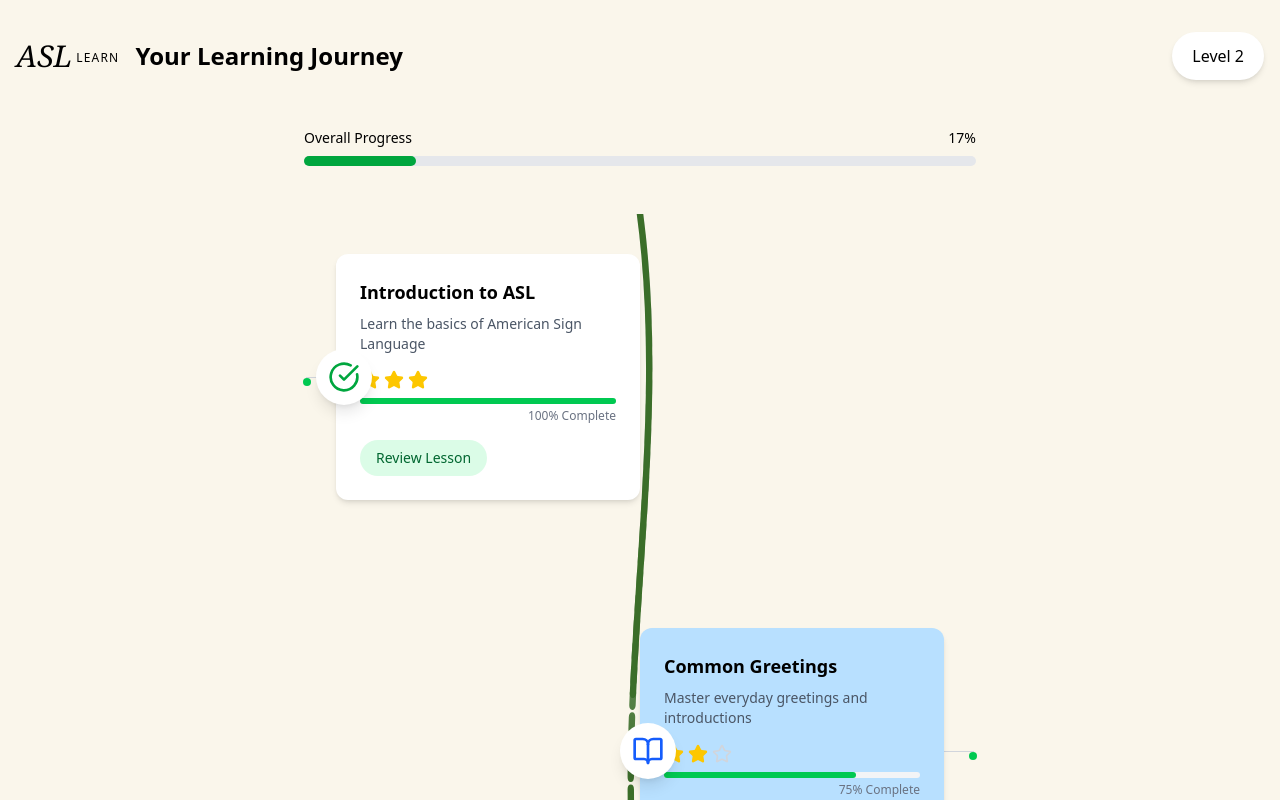
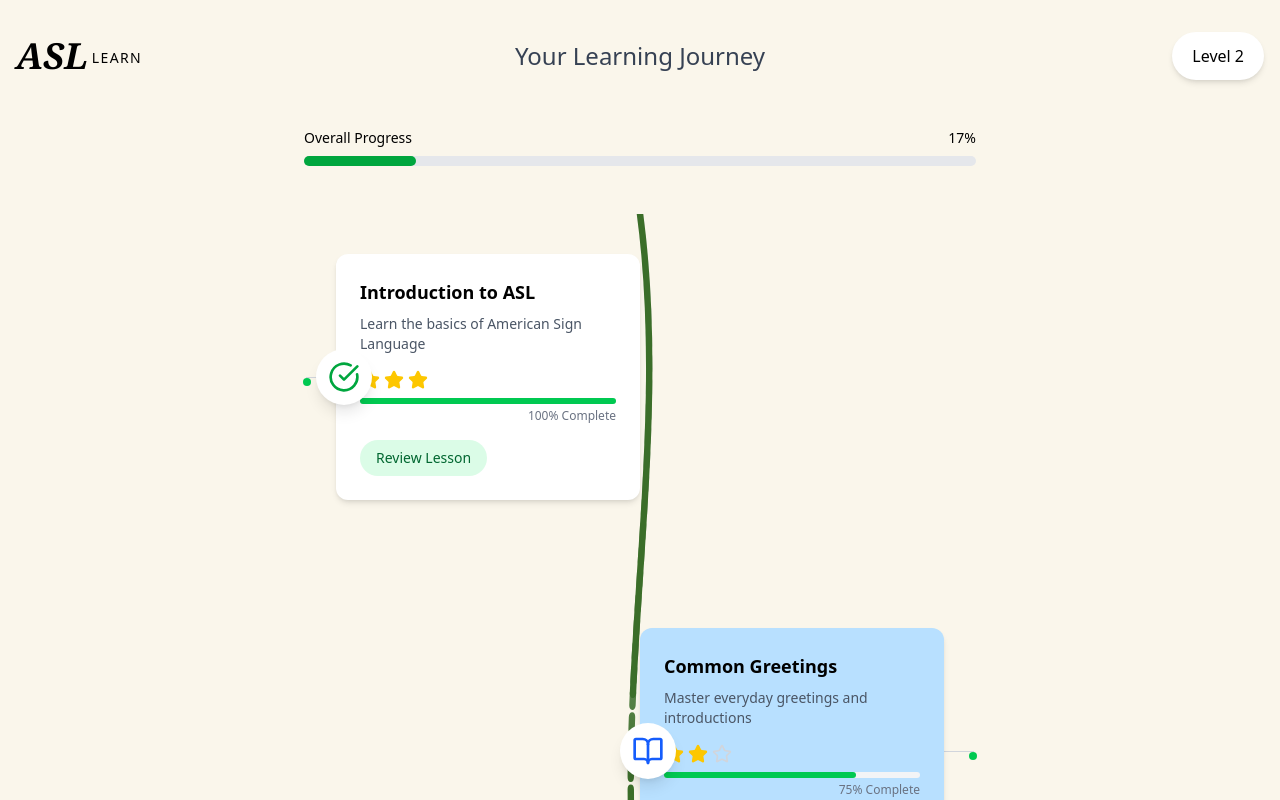
Before and after one commit to Shj286/ASLearn, a Next.js app: page /lessons in a window 1280 px wide. Shown: the top 800 px of the page. Built offline with nearby package versions, Linux system fonts and the light colour scheme.

Commit message:
improved lesson page header alignment

```diff
--- a/app/lessons/page.tsx
+++ b/app/lessons/page.tsx
@@ -72,13 +72,22 @@ export default function LessonsPage() {
     <div className="min-h-screen bg-[#faf6eb]">
       <div className="container mx-auto px-4 py-8">
         {/* Header */}
-        <header className="flex items-center justify-between mb-12">
-          <div className="flex items-center">
-            <ASLLogo />
-            <h1 className="ml-4 text-2xl font-bold">Your Learning Journey</h1>
+        <header className="grid grid-cols-3 items-center mb-12">
+          {/* Logo on left */}
+          <div className="flex items-start justify-start">
+            <ASLLogo size="large" />
           </div>
-          <div className="bg-white px-5 py-3 rounded-full shadow-md">
-            <span className="font-medium">Level {currentLevel}</span>
+
+          {/* Title centered */}
+          <div className="flex justify-center">
+            <h1 className="text-2xl font-medium text-gray-700 text-center">Your Learning Journey</h1>
+          </div>
+
+          {/* Level indicator on right */}
+          <div className="flex justify-end">
+            <div className="bg-white px-5 py-3 rounded-full shadow-md">
+              <span className="font-medium">Level {currentLevel}</span>
+            </div>
           </div>
         </header>
 
--- a/components/asl-logo.tsx
+++ b/components/asl-logo.tsx
@@ -1,9 +1,19 @@
-export default function ASLLogo() {
+export default function ASLLogo({ size = "normal" }: { size?: "normal" | "large" }) {
+  const textSizes = {
+    normal: "text-3xl",
+    large: "text-4xl"
+  };
+
+  const subtitleSizes = {
+    normal: "text-xs",
+    large: "text-sm"
+  };
+
   return (
     <div className="flex items-center">
-      <span className="text-3xl font-serif italic">ASL</span>
+      <span className={`${textSizes[size]} font-serif italic font-bold`}>ASL</span>
       <div className="ml-1 flex">
-        <span className="text-xs tracking-widest mt-1">LEARN</span>
+        <span className={`${subtitleSizes[size]} tracking-widest mt-1`}>LEARN</span>
       </div>
     </div>
   );
```
